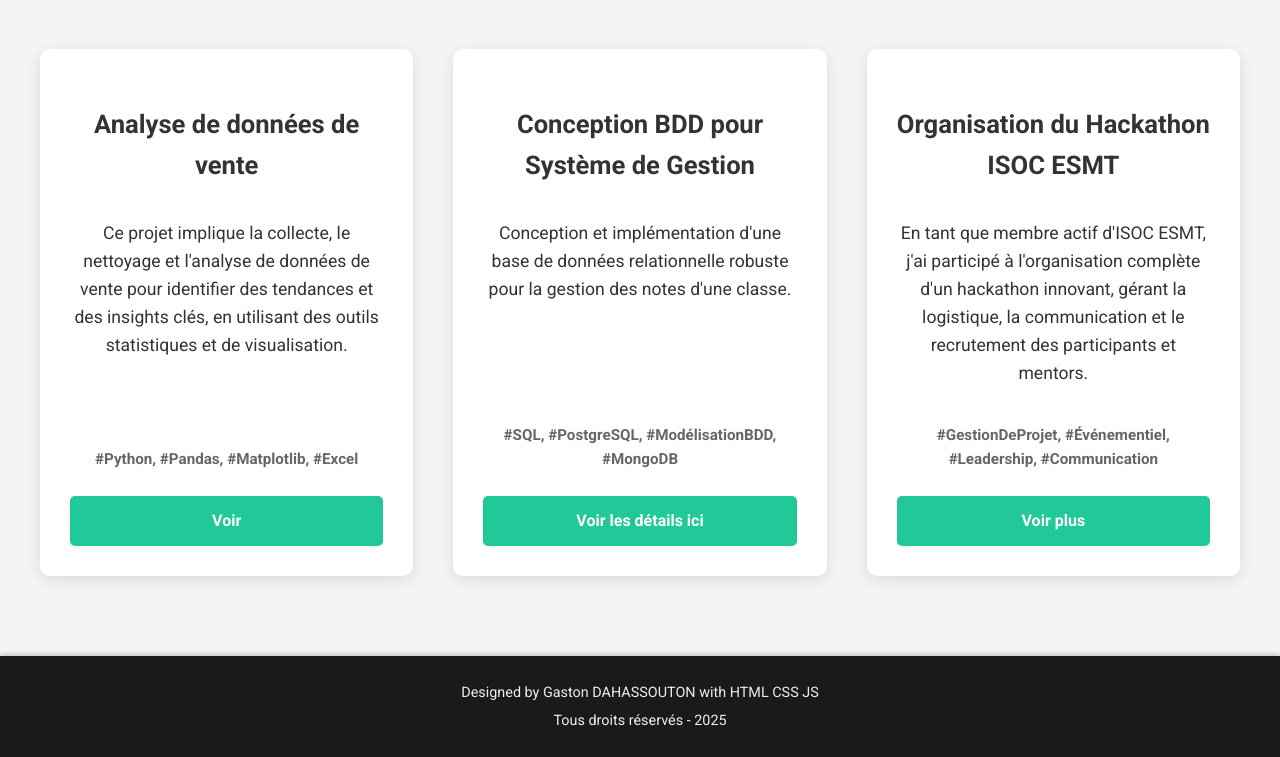
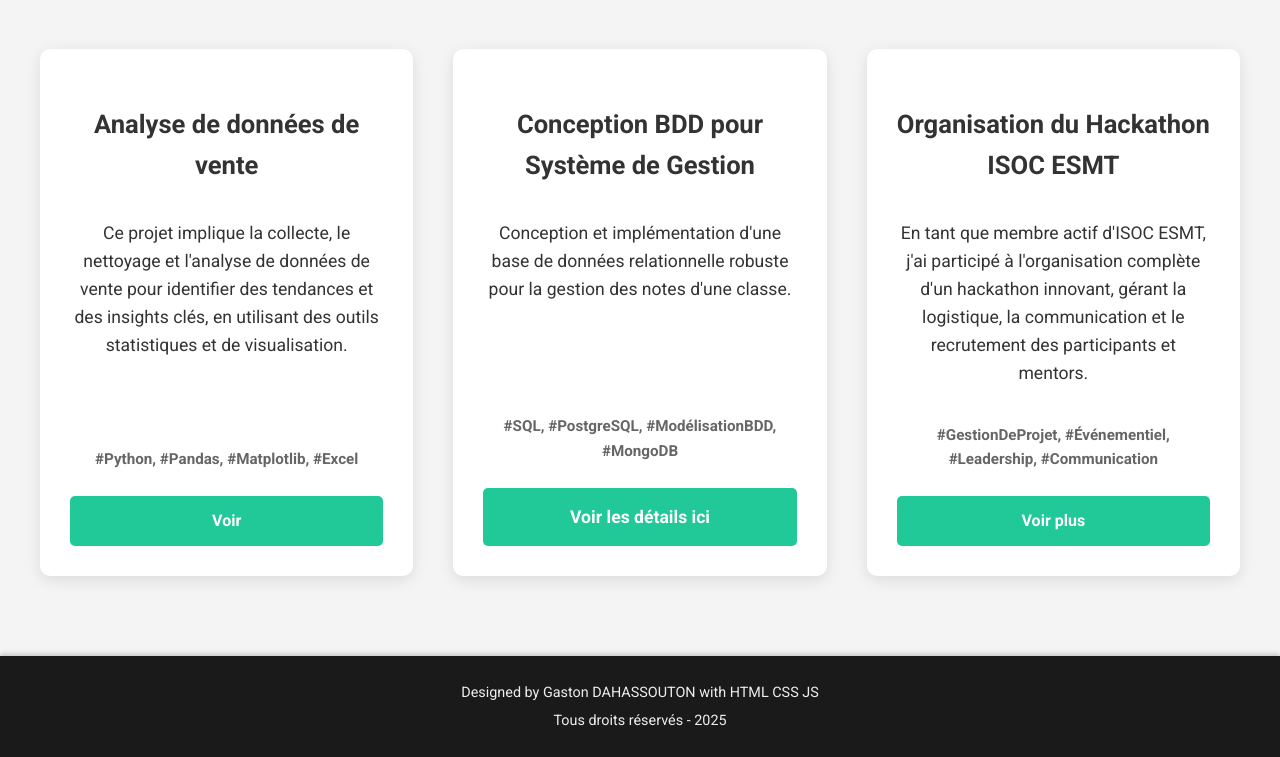
Before and after one commit to Gastondah/gastondahassouton, a plain HTML site: page projet.html in a window 1280 px wide. Shown: the part 284-1041 px from the top of the page. Drawn offline with Linux system fonts and the light colour scheme.

Commit message:
Add files via upload

```diff
--- a/projet.html
+++ b/projet.html
@@ -40,7 +40,7 @@
                     <h3 class="project-title">Conception BDD pour Système de Gestion</h3>
                     <p class="project-description">Conception et implémentation d'une base de données relationnelle robuste pour la gestion des notes d'une classe.</p>
                     <p class="project-tags">#SQL, #PostgreSQL, #ModélisationBDD, #MongoDB</p>
-                    <a href="../documents/projetforcen.pdf" target="_blank" download class="btn project-btn">Voir les détails ici</a>
+                    <a href="../documents/projetforcen.pdf" target="_blank" download class="btn">Voir les détails ici</a>
                 </div>
 
                 <div class="project-card">
```
